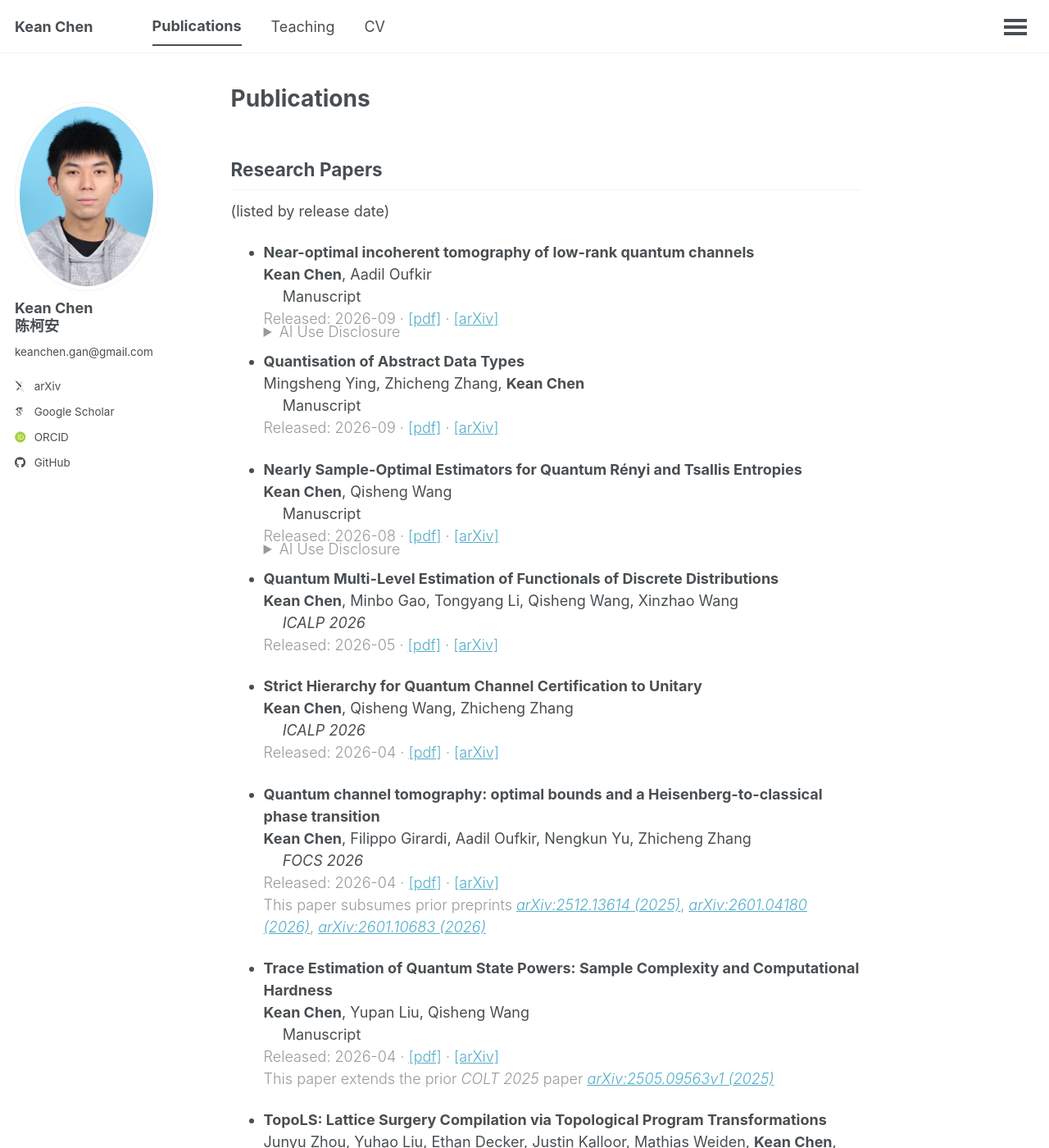
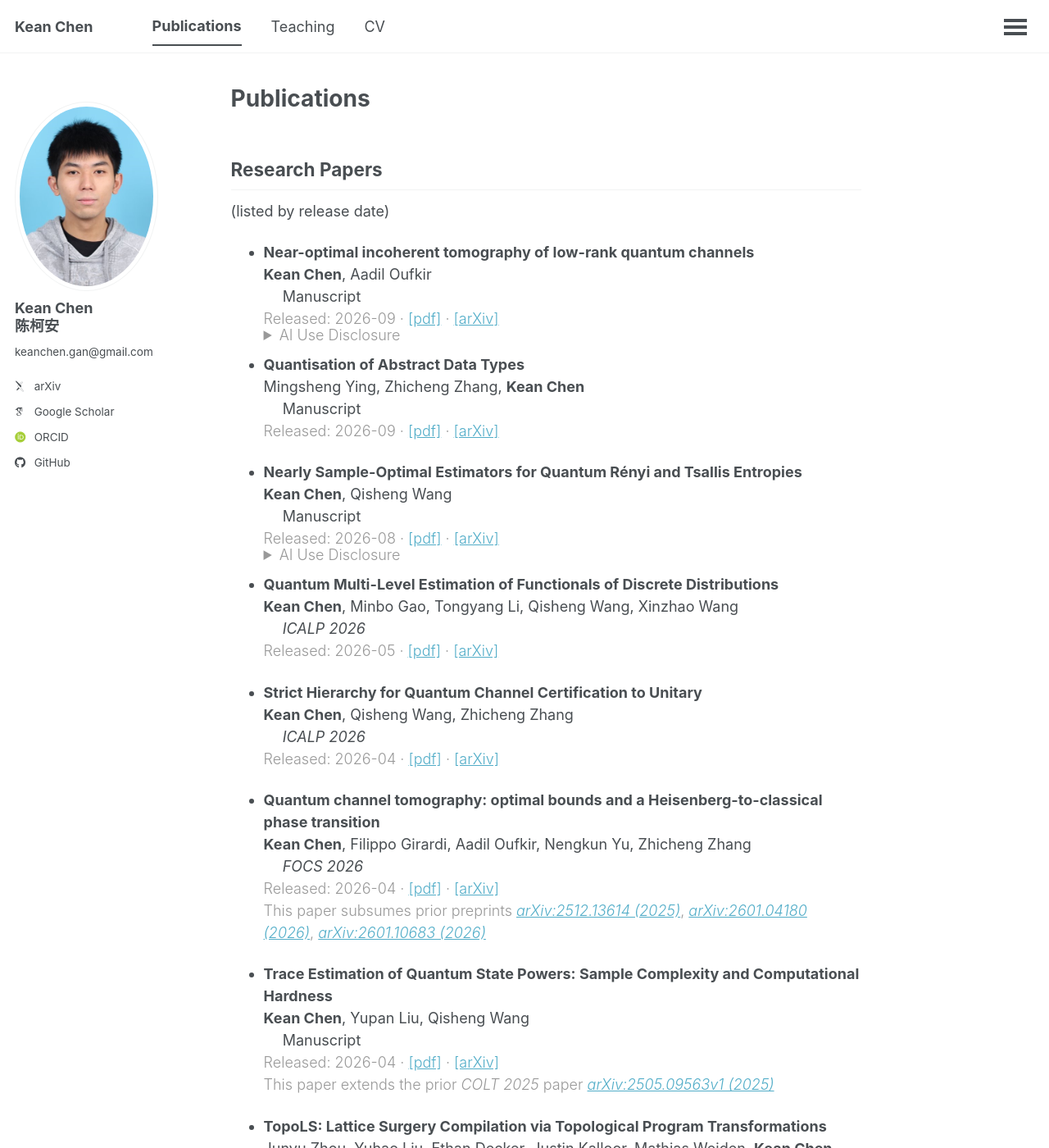
Before and after one commit to cccorn/cccorn.github.io, a Jekyll site: the page built from _pages/publications.md, in a window 1280 px wide and 1400 px high. Shown: the whole window at 82% size. Built offline with Jekyll 4.4.1, drawn with Linux system fonts in a browser that asks for light colours; some web fonts are replaced.

Commit message:
Update publications.md

```diff
--- a/_pages/publications.md
+++ b/_pages/publications.md
@@ -12,7 +12,7 @@ author_profile: true
 }
 
 .ai-disclosure {
-  margin-top: -0.6em;
+  margin-top: -0.4em;
 }
 </style>
 
@@ -23,8 +23,8 @@ author_profile: true
 **Kean Chen**, Aadil Oufkir
 &emsp; Manuscript
 <span class="light-text">Released: 2026-09 &middot; [[pdf]](/publications/Near-optimal_incoherent_tomography_of_low-rank_quantum_channels.pdf) &middot; [[arXiv]](https://arxiv.org/abs/2609.23752)</span>
-  <details class="ai-disclosure">
-  <summary class="light-text">AI Use Disclosure</summary>
+  <details class="ai-disclosure light-text">
+  <summary>AI Use Disclosure</summary>
   <p>The upper-bound proof for channels with gapped Choi spectrum was developed by the human authors. After being provided with this proof as context, GPT-6 Astra generated the proof strategy for the general upper bound. GPT-5.6 Sol generated the lower-bound proof after being provided with the earlier construction from [CGO+26] and the suggestion to pursue a van Trees-type argument. The new hard family of channels used in the lower bound was generated by GPT-6 Astra. The authors subsequently checked, revised, and completed all AI-generated arguments and take full responsibility for the correctness and presentation of the results.</p>
   </details>
 
@@ -37,8 +37,8 @@ Mingsheng Ying, Zhicheng Zhang, **Kean Chen**
 **Kean Chen**, Qisheng Wang
 &emsp; Manuscript
 <span class="light-text">Released: 2026-08 &middot; [[pdf]](/publications/Nearly_Sample-Optimal_Estimators_for_Quantum_Renyi_and_Tsallis_Entropies.pdf) &middot; [[arXiv]](https://arxiv.org/abs/2608.18070)</span>
-  <details class="ai-disclosure">
-  <summary class="light-text">AI Use Disclosure</summary>
+  <details class="ai-disclosure light-text">
+  <summary>AI Use Disclosure</summary>
   <p>The authors used Large Language Models as AI-assisted research and writing tools throughout the preparation of this paper. The tools were used to help brainstorm ideas and explore proof strategies. Portions of the paper text were redrafted or modified with AI assistance across all sections. All final mathematical claims, algorithms, proofs, citations, and wording were reviewed, edited, and validated by the authors. The authors assume responsibility for all content of the paper.</p>
   </details>
 
```
